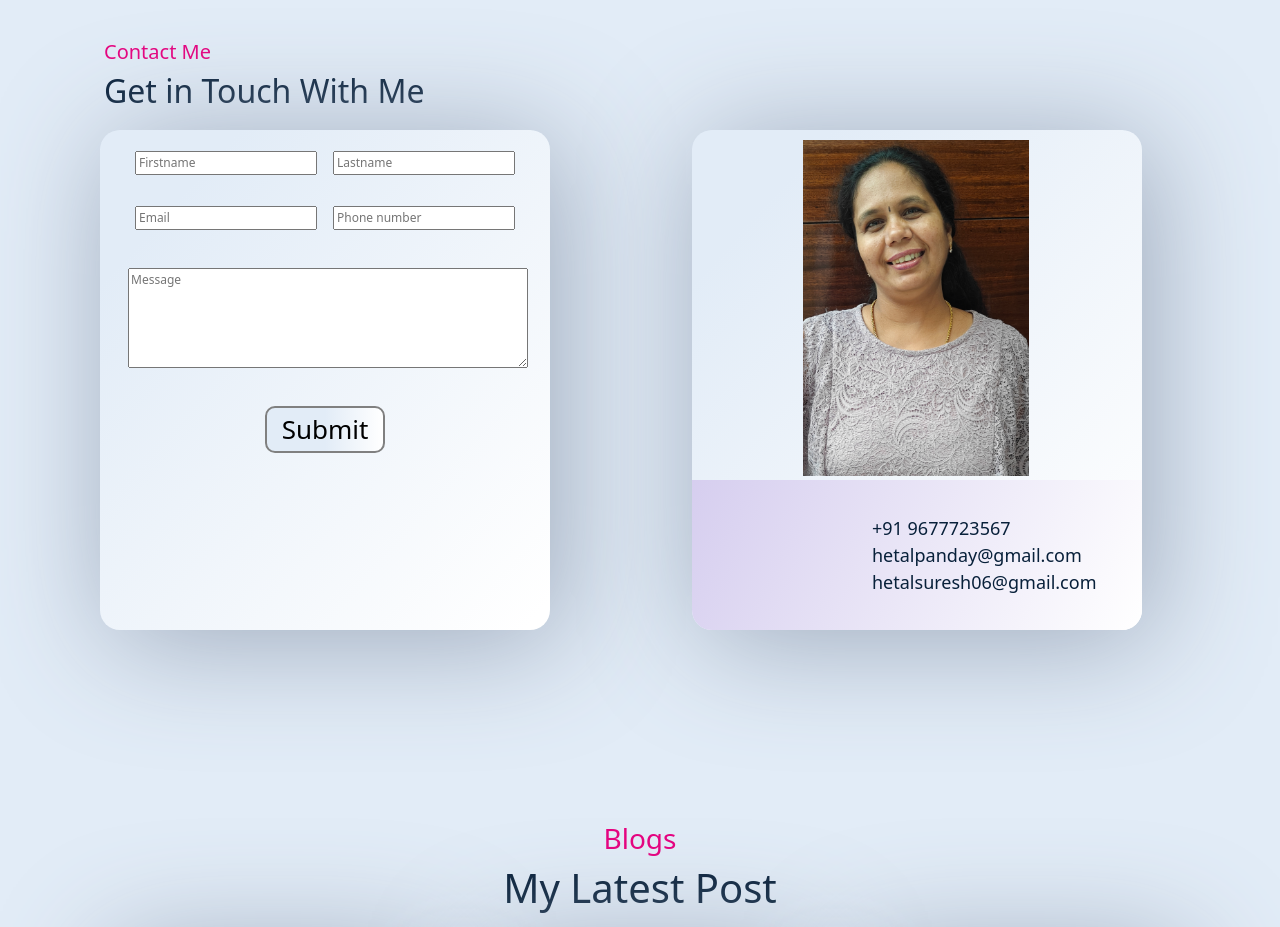
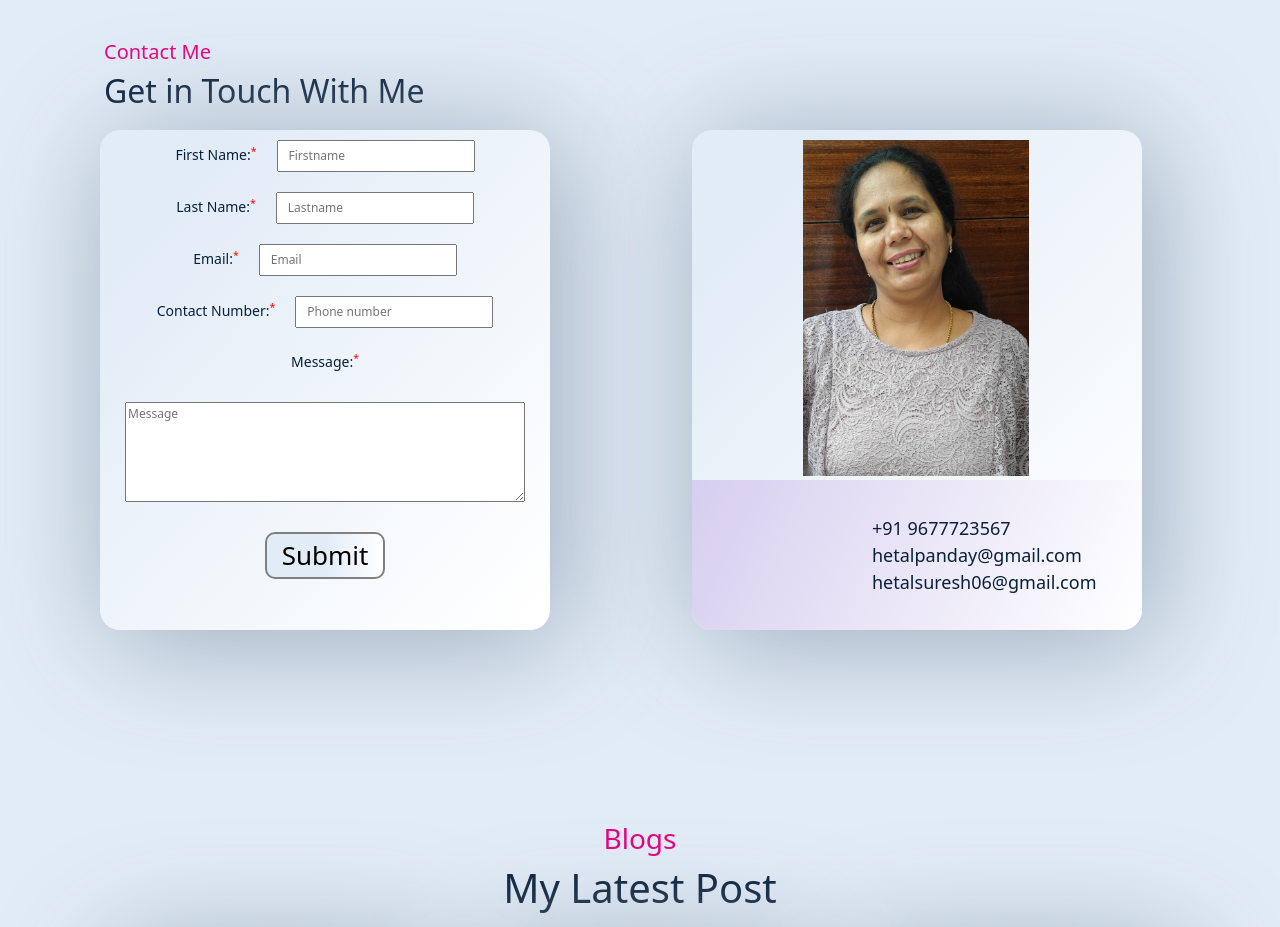
Before and after one commit to hariharan005/hetal, a React (Create React App) app in the folder hetal-portfolio/: page / in a window 1280 px wide. Shown: the part 3540-4467 px from the top of the page. Built offline with nearby package versions, Linux system fonts and the light colour scheme.

Commit message:
data fetching from api tested succesfully

```diff
--- a/hetal-portfolio/src/App.js
+++ b/hetal-portfolio/src/App.js
@@ -9,6 +9,7 @@ import Skills from "./components/skills";
 import Blogs from "./components/blogs";
 import Contact from "./components/contact"
 import Schedule from "./components/schedule"
+import Testapi from "./components/testapi"
 import { Route, Routes } from "react-router-dom";
 
 function App() {
@@ -31,6 +32,7 @@ function App() {
           <Route path="blogs" element={<Blogs />} />
           <Route path="contact" element={<Contact />} />
           <Route path="schedule" element={<Schedule />} />
+          <Route path="testapi" element={<Testapi />} />
         </Routes>
       </header>
     </div>
--- a/hetal-portfolio/src/components/contact.js
+++ b/hetal-portfolio/src/components/contact.js
@@ -3,7 +3,6 @@ import React, { useEffect } from "react";
 import AOS from "aos";
 import "aos/dist/aos.css";
 import Contactpic from "../assets/contact.jpg";
-//import { Link } from "react-router-dom";
 export default function Contact() {
   useEffect(() => {
     AOS.init({
@@ -24,28 +23,68 @@ export default function Contact() {
         <div className="formdiv">
           <form>
             <div className="form-group">
-              {/* <label htmlFor="firstName">First Name:</label> */}
-              <input placeholder="Firstname" type="text" id="firstName" name="firstName" required="required"/>
+              <label htmlFor="firstName">
+                First Name:<sup>*</sup>
+              </label>
+              <input
+                placeholder="Firstname"
+                type="text"
+                id="firstName"
+                name="firstName"
+                required="required"
+              />
             </div>
 
             <div className="form-group">
-              {/* <label htmlFor="lastName">Last Name:</label> */}
-              <input placeholder="Lastname" type="text" id="lastName" name="lastName" required="required"/>
+              <label htmlFor="lastName">
+                Last Name:<sup>*</sup>
+              </label>
+              <input
+                placeholder="Lastname"
+                type="text"
+                id="lastName"
+                name="lastName"
+                required="required"
+              />
             </div>
 
             <div className="form-group">
-              {/* <label htmlFor="email">Email:</label> */}
-              <input placeholder="Email" type="email" id="email" name="email" required="required"/>
+              <label htmlFor="email">
+                Email:<sup>*</sup>
+              </label>
+              <input
+                placeholder="Email"
+                type="email"
+                id="email"
+                name="email"
+                required="required"
+              />
             </div>
 
             <div className="form-group">
-              {/* <label htmlFor="contactNumber">Contact Number:</label> */}
-              <input placeholder="Phone number" type="text" id="contactNumber" name="contactNumber" required="required" maxLength="10"/>
+              <label htmlFor="contactNumber">
+                Contact Number:<sup>*</sup>
+              </label>
+              <input
+                placeholder="Phone number"
+                type="text"
+                id="contactNumber"
+                name="contactNumber"
+                required="required"
+                maxLength="10"
+              />
             </div>
 
             <div className="form-group">
-              {/* <label htmlFor="message">Message:</label> */}
-              <textarea placeholder="Message" id="message" name="message" required="required"></textarea>
+              <label htmlFor="message">
+                Message:<sup>*</sup>
+              </label>
+              <textarea
+                placeholder="Message"
+                id="message"
+                name="message"
+                required="required"
+              ></textarea>
             </div>
 
             <button type="submit">Submit</button>
--- /dev/null
+++ b/hetal-portfolio/src/components/testapi.js
@@ -0,0 +1,45 @@
+import React, { useEffect, useState } from "react";
+import axios from "axios";
+import "../css/testapi.css";
+
+export default function Testapi() {
+  const [data, setData] = useState([]);
+
+  useEffect(() => {
+    // Fetch data from the server when the component mounts
+    fetchData();
+  }, []);
+
+  const fetchData = async () => {
+    try {
+      // Make GET request to Node.js server
+      const response = await axios.get("http://localhost:3001/api");
+      // Extract 'name' and 'email' parameters from the response data
+      const extractedData = response.data.map(item => ({
+        name: item.name,
+        email: item.email
+      }));
+      setData(extractedData);
+    } catch (error) {
+      console.error("Error fetching data:", error);
+    }
+  };
+
+  return (
+    <div className="testapi">
+        <h1>Data from Server</h1>
+      {data.length > 0 ? (
+        <ul>
+          {data.map((item, index) => (
+            <li className="item" key={index}>
+                <p>Name: {item.name}</p>
+                <p>Email: {item.email}</p>
+            </li>
+          ))}
+        </ul>
+      ) : (
+        <p>Loading...</p>
+      )}
+    </div>
+  );
+}
--- a/hetal-portfolio/src/css/contact.css
+++ b/hetal-portfolio/src/css/contact.css
@@ -27,12 +27,6 @@
   width: 450px;
   border-radius: 20px;
   left: 10rem;
-}
-.form-group {
-  position: relative;
-  display: inline-block;
-  margin: 5px;
-  padding: 3px;
 }
 .contactdiv {
   position: relative;
@@ -80,6 +74,19 @@
 
 input {
   font-size: 12px;
+  position: relative;
+  margin: 10px;
+  padding: 5px 10px 5px;
+}
+.form-group label {
+  color: #08203a;
+  position: relative;
+  font-size: 14px;
+  margin: 10px;
+
+}
+sup{
+  color: red;
 }
 textarea {
   position: relative;
--- /dev/null
+++ b/hetal-portfolio/src/css/testapi.css
@@ -0,0 +1,6 @@
+.testapi{
+    background-color: black;
+}
+.testapi ul li{
+    list-style: none;
+}
```
Also changed, not shown: hetal-portfolio/src/apis/data.json (added, +8 -0 lines), hetal-portfolio/src/server.js (added, +22 -0 lines).
